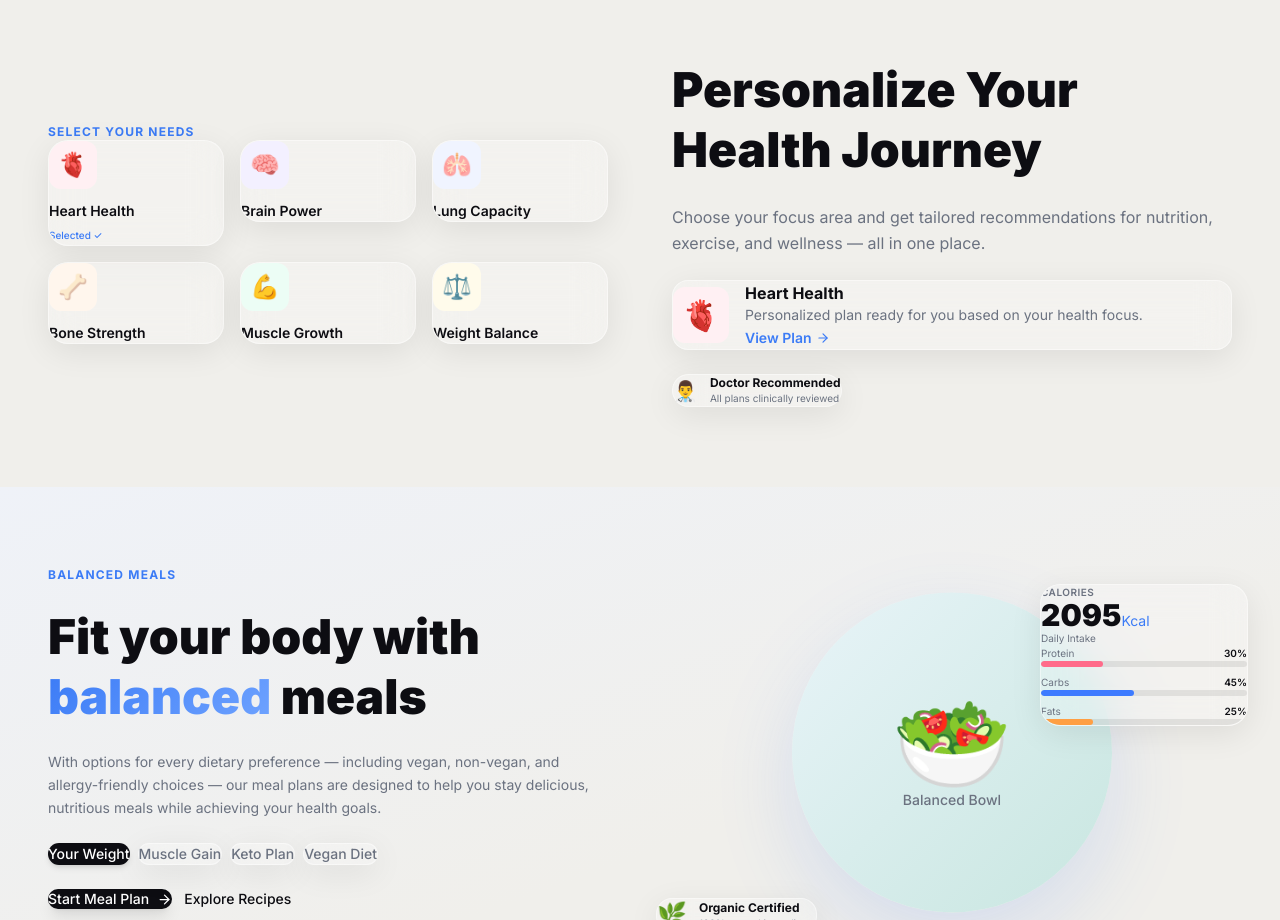
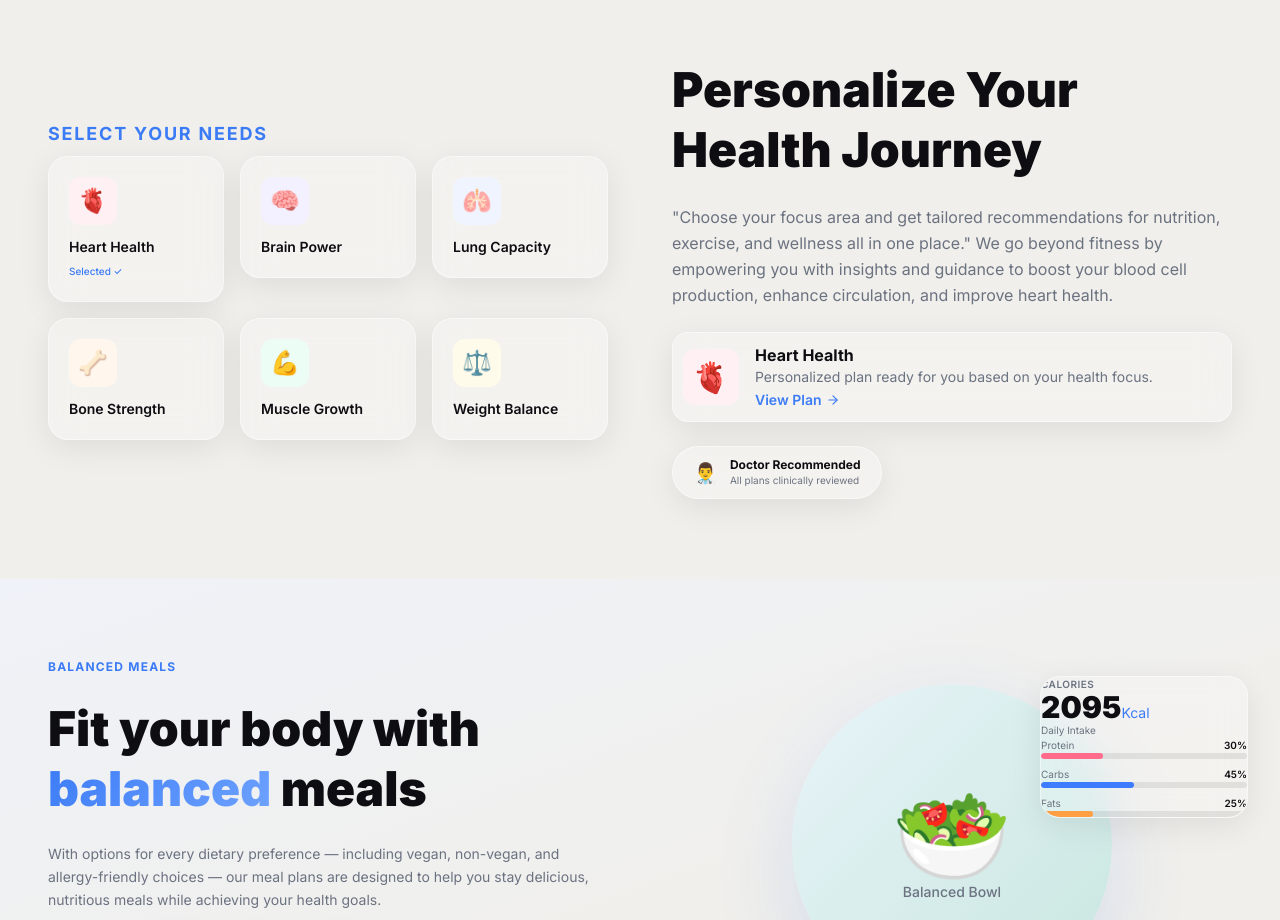
Before and after one commit to YGCodeScape/Y16-Fitness, a React (Vite) app: page / in a window 1280 px wide. Shown: the part 820-1740 px from the top of the page. Built offline with nearby package versions, Linux system fonts and the light colour scheme.

Commit message:
personlize section

```diff
--- a/src/components/sections/HealthMetrics.jsx
+++ b/src/components/sections/HealthMetrics.jsx
@@ -28,7 +28,7 @@ export default function HealthMetrics() {
               initial={{ opacity: 0, x: -20 }}
               whileInView={{ opacity: 1, x: 0 }}
               viewport={{ once: true }}
-              className="text-xs text-[#3B7BF6] font-bold uppercase tracking-widest mb-4"
+              className="text-lg text-[#3B7BF6] font-bold uppercase tracking-widest feet-badge"
             >
               {HEALTH_METRICS.badge}
             </motion.p>
@@ -46,7 +46,7 @@ export default function HealthMetrics() {
                     hover
                     delay={0}
                     onClick={() => setActive(cat.id)}
-                    className={`p-5 flex flex-col gap-3 border-2 transition-colors duration-200 ${
+                    className={`need-card flex flex-col gap-3 border-2 transition-colors duration-200 ${
                       active === cat.id
                         ? 'border-[#3B7BF6]/60 shadow-[0_0_24px_rgba(59,123,246,0.18)]'
                         : 'border-transparent'
@@ -104,7 +104,7 @@ export default function HealthMetrics() {
                 key={active}
                 initial={{ opacity: 0, y: 10 }}
                 animate={{ opacity: 1, y: 0 }}
-                className="glass rounded-2xl p-5 flex items-center gap-4"
+                className="feet-extra glass rounded-2xl flex items-center gap-4"
               >
                 <div
                   className="w-14 h-14 rounded-xl flex items-center justify-center text-3xl flex-shrink-0"
@@ -137,7 +137,7 @@ export default function HealthMetrics() {
               whileInView={{ opacity: 1, scale: 1 }}
               viewport={{ once: true }}
               transition={{ delay: 0.3, duration: 0.5 }}
-              className="inline-flex items-center gap-3 self-start glass rounded-full px-4 py-2"
+              className="doctor-badge inline-flex items-center gap-3 self-start glass rounded-full"
             >
               <span className="text-xl">👨‍⚕️</span>
               <div>
--- a/src/data/content.js
+++ b/src/data/content.js
@@ -24,7 +24,7 @@ export const HEALTH_METRICS = {
   badge: 'SELECT YOUR NEEDS',
   headline: 'Personalize Your Health Journey',
   subtext:
-    'Choose your focus area and get tailored recommendations for nutrition, exercise, and wellness — all in one place.',
+    '"Choose your focus area and get tailored recommendations for nutrition, exercise, and wellness all in one place." We go beyond fitness by empowering you with insights and guidance to boost your blood cell production, enhance circulation, and improve heart health.',
   categories: [
     { id: 1, icon: '🫀', label: 'Heart Health', color: '#FF6B8A', bg: '#FFF0F3' },
     { id: 2, icon: '🧠', label: 'Brain Power', color: '#7B61FF', bg: '#F3F0FF' },
--- a/src/styles/index.css
+++ b/src/styles/index.css
@@ -141,3 +141,15 @@ body {
 .top-glass-card {
   padding: 10px 20px;
 }
+.need-card {
+  padding: 20px;
+}
+.feet-badge {
+  margin-bottom: 8px;
+}
+.feet-extra {
+  padding: 10px;
+}
+.doctor-badge {
+  padding: 10px 20px;
+}
```
